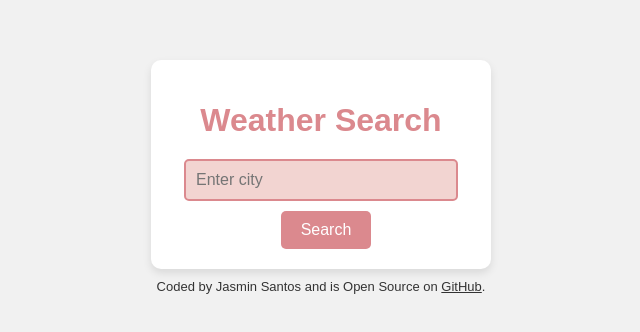
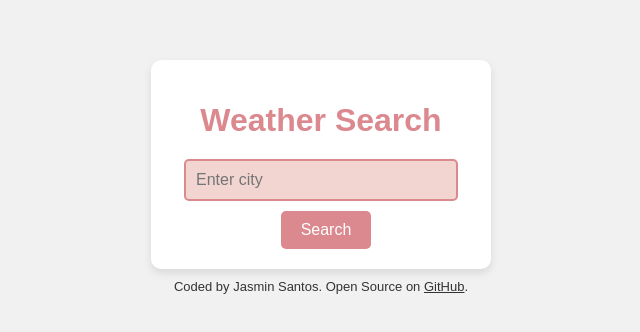
Before and after one commit to Jarabey/Weather-React, a React (Create React App) app: page / in a window 1280 px wide. Shown: the part 178-510 px from the top of the page, without its empty margins (319-959 px from the left). Built offline with nearby package versions, Linux system fonts and the light colour scheme.

Commit message:
Credits added & Github

```diff
--- a/src/WeatherSearch.js
+++ b/src/WeatherSearch.js
@@ -62,7 +62,7 @@ const WeatherSearch = () => {
       {/* Credits Section */}
       <div>
       <p className="credits">
-          Coded by Jasmin Santos and is Open Source on{" "}
+          Coded by Jasmin Santos. Open Source on{" "}
           <a className="credits" href="https://github.com/Jarabey/Weather-React" target="_blank" rel="noopener noreferrer">
             GitHub
           </a>.
```
